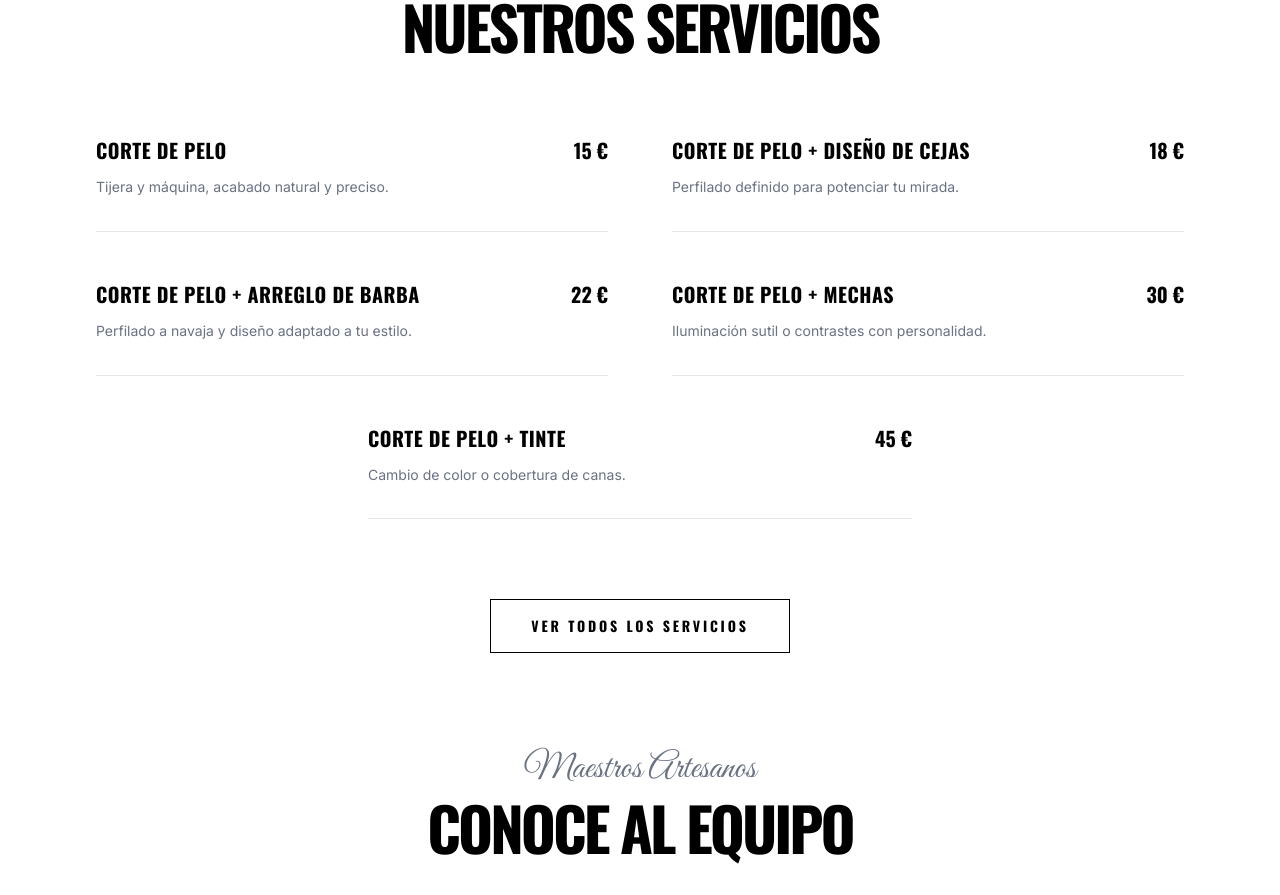
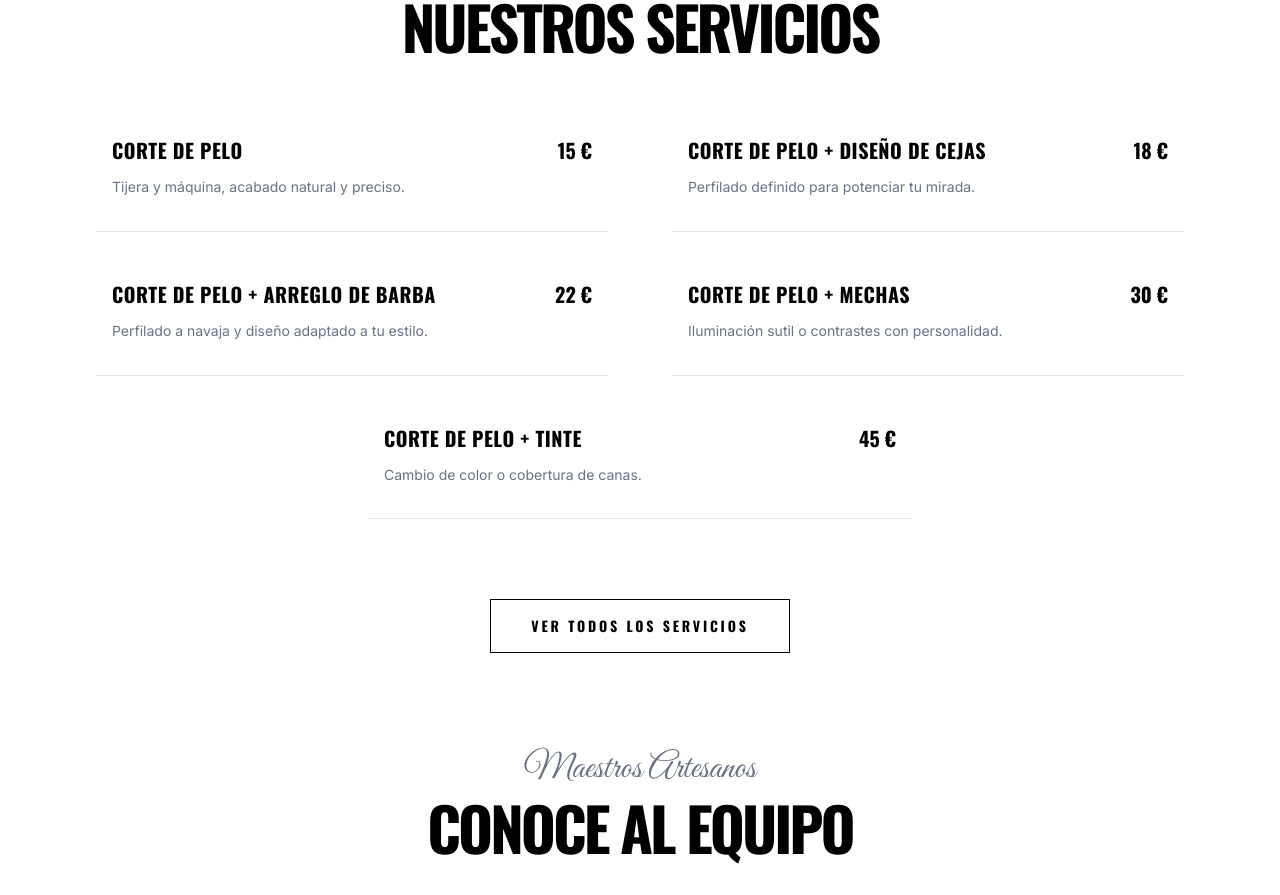
Before and after one commit to thefckingcompany/tfc-web, a React (Vite) app: page / in a window 1280 px wide. Shown: the part 1060-1955 px from the top of the page. Built offline with nearby package versions, Linux system fonts and the light colour scheme.

Commit message:
Restore wider bottom borders on service items by adjusting container padding (px-4) vs item content padding

```diff
--- a/src/components/home/ServicesTeaser.tsx
+++ b/src/components/home/ServicesTeaser.tsx
@@ -31,7 +31,7 @@ const services = [
 export const ServicesTeaser = () => {
     return (
         <section className="pt-32 pb-12 bg-white text-black relative">
-            <div className="max-w-6xl mx-auto px-8 sm:px-8 lg:px-8">
+            <div className="max-w-6xl mx-auto px-4 sm:px-6 lg:px-8">
 
                 {/* Header */}
                 <div className="text-center mb-20 animate-fade-in-up">
@@ -46,7 +46,7 @@ export const ServicesTeaser = () => {
                     {services.map((service, index) => (
                         <div
                             key={index}
-                            className={`group border-b border-gray-200 pb-8 ${index === 4 ? 'md:col-span-2 md:w-1/2 md:mx-auto' : ''}`}
+                            className={`group border-b border-gray-200 pb-8 px-4 ${index === 4 ? 'md:col-span-2 md:w-1/2 md:mx-auto' : ''}`}
                         >
                             <div className="flex justify-between items-baseline mb-3">
                                 <h3 className="text-xl font-oswald font-bold uppercase tracking-wide group-hover:text-gray-600 transition-colors">
--- a/src/pages/Services.tsx
+++ b/src/pages/Services.tsx
@@ -15,7 +15,7 @@ const categories = [
 
 const Services = () => {
     return (
-        <div className="bg-white text-black pt-12 pb-20 px-8 sm:px-8 lg:px-8">
+        <div className="bg-white text-black pt-12 pb-20 px-4 sm:px-6 lg:px-8">
 
             {/* Header */}
             <div className="text-center mb-8 pt-0">
```
